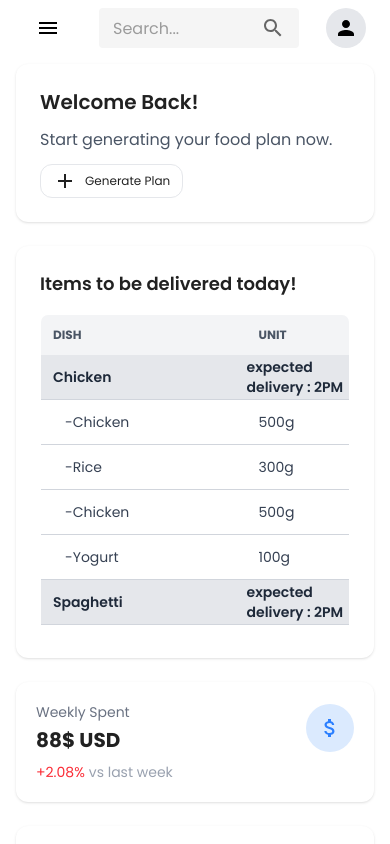
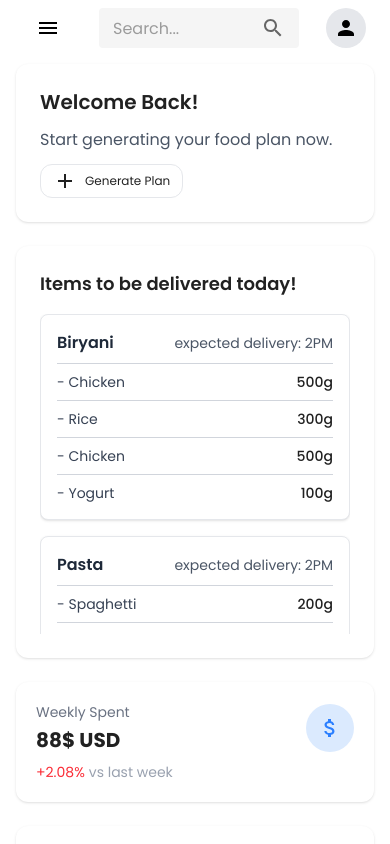
Before and after one commit to SufyanHisok/sga, a Next.js app: page /modules/main in a window 390 px wide. Shown: the top 844 px of the page. Built offline with nearby package versions, Linux system fonts and the light colour scheme.

Commit message:
responsive dashboard

```diff
--- a/src/app/modules/main/dashboard-v2.tsx
+++ b/src/app/modules/main/dashboard-v2.tsx
@@ -18,6 +18,12 @@ const groupedIngredients = {
     { name: "Cheese", unit: "50g" },
   ],
 };
+
+const data = Object.entries(groupedIngredients).map(([dish, ingredients]) => ({
+  dish,
+  expectedDelivery: "2PM", // Or use dynamic delivery time if available
+  items: ingredients,
+}));
 export default function Dashboard() {
     const router = useRouter();
   return (
@@ -63,7 +69,7 @@ export default function Dashboard() {
               label="Generate Plan"
               icon={AddIcon}
               className="px-3 mt-3"
-              onClick={() => router.push('/modules/planner')}
+              onClick={() => router.push("/modules/planner")}
             />
           </div>
 
@@ -73,6 +79,8 @@ export default function Dashboard() {
             </h3>
 
             <div className="max-h-80 overflow-y-auto">
+              {/* Desktop View */}
+              <div className="hidden md:block">
                 <table className="w-full border border-gray-200 rounded-lg overflow-hidden text-sm text-left">
                   <thead className="bg-gray-100 text-gray-600 uppercase text-xs">
                     <tr>
@@ -81,30 +89,58 @@ export default function Dashboard() {
                     </tr>
                   </thead>
                   <tbody className="text-gray-700">
-                {Object.entries(groupedIngredients).map(
-                  ([dish, ingredients]) => (
-                    <React.Fragment key={dish}>
-                      {/* Dish Header Row */}
-                      <tr className="bg-gray-200 font-semibold text-gray-800 ">
-                        <td className="p-3">{ingredients[0].name}</td>
-                        <td colSpan={1}>expected delivery : 2PM</td>
+                    {data.map((group, index) => (
+                      <React.Fragment key={index}>
+                        <tr className="bg-gray-200 font-semibold text-gray-800">
+                          <td className="p-3">{group.dish}</td>
+                          <td className="p-3">
+                            expected delivery : {group.expectedDelivery}
+                          </td>
                         </tr>
-
-                      {/* Ingredient Rows */}
-                      {ingredients.map((ingredient, index) => (
-                        <tr key={index} className="border border-gray-300">
-                          <td className="p-3 ps-6">-{ingredient.name}</td>
-                          <td className="p-3">{ingredient.unit}</td>
+                        {group.items.map((item, idx) => (
+                          <tr key={idx} className="border border-gray-300">
+                            <td className="p-3 ps-6">- {item.name}</td>
+                            <td className="p-3">{item.unit}</td>
                           </tr>
                         ))}
                       </React.Fragment>
-                  )
-                )}
+                    ))}
                   </tbody>
                 </table>
               </div>
 
+              {/* Mobile View */}
+              <div className="block md:hidden space-y-4">
+                {data.map((group, index) => (
+                  <div
+                    key={index}
+                    className="bg-white border border-gray-200 rounded-lg shadow p-4 space-y-2"
+                  >
+                    <div className="flex justify-between items-center">
+                      <span className="font-semibold text-gray-800">
+                        {group.dish}
+                      </span>
+                      <span className="text-sm text-gray-600">
+                        expected delivery: {group.expectedDelivery}
+                      </span>
                     </div>
+                    {group.items.map((item, idx) => (
+                      <div
+                        key={idx}
+                        className="flex justify-between border-t border-gray-300 pt-2 text-sm"
+                      >
+                        <span className="text-gray-700">- {item.name}</span>
+                        <span className="font-medium">{item.unit}</span>
+                      </div>
+                    ))}
+                  </div>
+                ))}
+              </div>
+
+            </div>
+
+          </div>
+
         </div>
 
         {/* RIGHT SECTION (25%) */}
@@ -130,14 +166,15 @@ export default function Dashboard() {
           <div className="bg-white p-5 rounded-xl shadow space-y-2">
             <div className="flex items-center justify-between">
               <div>
-                <p className="text-sm text-gray-500">Yesterday Dishes Delivered</p>
+                <p className="text-sm text-gray-500">
+                  Yesterday Dishes Delivered
+                </p>
               </div>
               <div className="bg-slate-100 text-slate-600 p-3 rounded-full">
                 <TodayIcon />
               </div>
             </div>
             <div className="flex flex-col mt-4 gap-3">
-
               <div className="flex justify-between items-center mb-2">
                 <p className="text-base">Vegetable Paneer Handi</p>
                 <div className="text-sm rounded-xl px-3 py-1 bg-slate-100 text-slate-700 border-slate-300">
@@ -156,7 +193,6 @@ export default function Dashboard() {
                   Dinner
                 </div>
               </div>
-
             </div>
           </div>
 
@@ -171,7 +207,6 @@ export default function Dashboard() {
               </div>
             </div>
             <div className="flex flex-col mt-4 gap-3">
-
               <div className="flex justify-between items-center mb-2">
                 <p className="text-base">Fried Egg with avocado</p>
                 <div className="text-xs rounded-xl px-3 py-1 bg-slate-50 text-gray-700">
@@ -197,12 +232,8 @@ export default function Dashboard() {
                   400 Kcal
                 </div>
               </div>
-
             </div>
           </div>
-
-
-
         </div>
       </div>
     </div>
```
Lines whose indentation alone changed are shown as unchanged.
